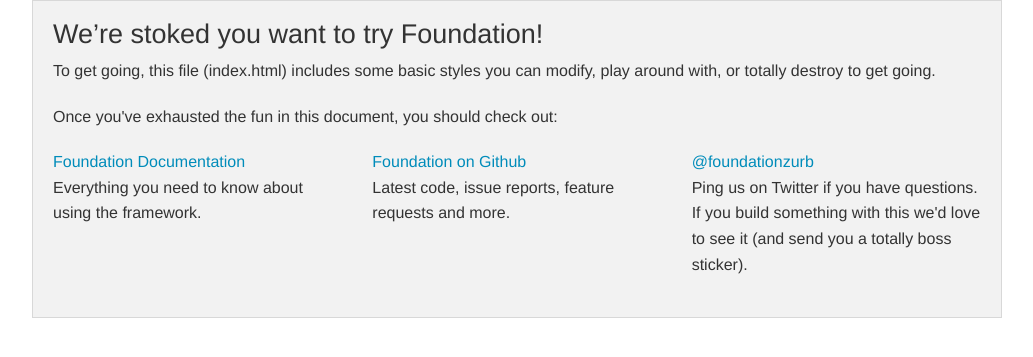
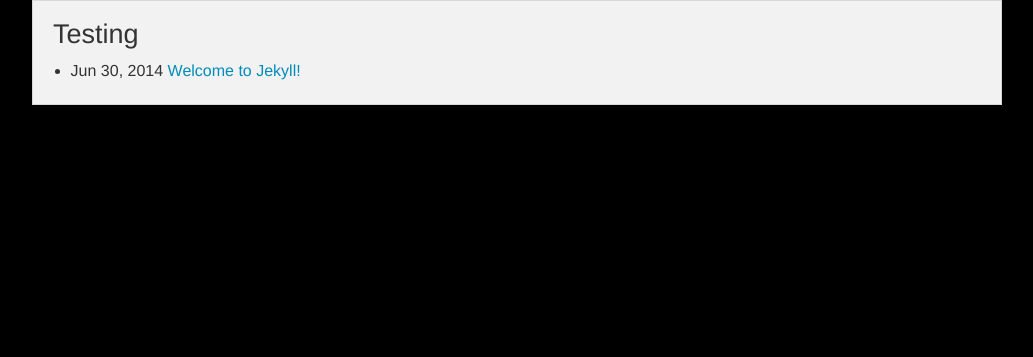
Before and after one commit to mikpou/mikpou.github.io, a Jekyll site: the page built from index.html, in a window 1280 px wide. Shown: the top 357 px of the page, without its empty margins (123-1156 px from the left). Built offline with Jekyll 4.4.1, drawn with Linux system fonts in a browser that asks for light colours.

Commit message:
Load post

```diff
--- a/_includes/footer.html
+++ b/_includes/footer.html
@@ -1,61 +1,11 @@
 <footer class="site-footer">
 
-  <div class="wrap">
+</footer>
 
-    <h2 class="footer-heading">{{ site.title }}</h2>
 
-    <div class="footer-col-1 column">
-      <ul>
-        <li>{{ site.title }}</li>
-        <li><a href="mailto:{{ site.email }}">{{ site.email }}</a></li>
-      </ul>
-    </div>
 
-    <div class="footer-col-2 column">
-      <ul>
-        {% if site.github_username %}<li>
-          <a href="https://github.com/{{ site.github_username }}">
-            <span class="icon github">
-              <svg version="1.1" class="github-icon-svg" xmlns="http://www.w3.org/2000/svg" xmlns:xlink="http://www.w3.org/1999/xlink" x="0px" y="0px"
-                 viewBox="0 0 16 16" enable-background="new 0 0 16 16" xml:space="preserve">
-                <path fill-rule="evenodd" clip-rule="evenodd" fill="#C2C2C2" d="M7.999,0.431c-4.285,0-7.76,3.474-7.76,7.761
-                c0,3.428,2.223,6.337,5.307,7.363c0.388,0.071,0.53-0.168,0.53-0.374c0-0.184-0.007-0.672-0.01-1.32
-                c-2.159,0.469-2.614-1.04-2.614-1.04c-0.353-0.896-0.862-1.135-0.862-1.135c-0.705-0.481,0.053-0.472,0.053-0.472
-                c0.779,0.055,1.189,0.8,1.189,0.8c0.692,1.186,1.816,0.843,2.258,0.645c0.071-0.502,0.271-0.843,0.493-1.037
-                C4.86,11.425,3.049,10.76,3.049,7.786c0-0.847,0.302-1.54,0.799-2.082C3.768,5.507,3.501,4.718,3.924,3.65
-                c0,0,0.652-0.209,2.134,0.796C6.677,4.273,7.34,4.187,8,4.184c0.659,0.003,1.323,0.089,1.943,0.261
-                c1.482-1.004,2.132-0.796,2.132-0.796c0.423,1.068,0.157,1.857,0.077,2.054c0.497,0.542,0.798,1.235,0.798,2.082
-                c0,2.981-1.814,3.637-3.543,3.829c0.279,0.24,0.527,0.713,0.527,1.437c0,1.037-0.01,1.874-0.01,2.129
-                c0,0.208,0.14,0.449,0.534,0.373c3.081-1.028,5.302-3.935,5.302-7.362C15.76,3.906,12.285,0.431,7.999,0.431z"/>
-              </svg>
-            </span>
-            <span class="username">{{ site.github_username }}</span>
-          </a>
-        </li>{% endif %}
-        {% if site.twitter_username %}<li>
-          <a href="https://twitter.com/{{ site.twitter_username }}">
-            <span class="icon twitter">
-              <svg version="1.1" class="twitter-icon-svg" xmlns="http://www.w3.org/2000/svg" xmlns:xlink="http://www.w3.org/1999/xlink" x="0px" y="0px"
-                 viewBox="0 0 16 16" enable-background="new 0 0 16 16" xml:space="preserve">
-                <path fill="#C2C2C2" d="M15.969,3.058c-0.586,0.26-1.217,0.436-1.878,0.515c0.675-0.405,1.194-1.045,1.438-1.809
-                c-0.632,0.375-1.332,0.647-2.076,0.793c-0.596-0.636-1.446-1.033-2.387-1.033c-1.806,0-3.27,1.464-3.27,3.27
-                c0,0.256,0.029,0.506,0.085,0.745C5.163,5.404,2.753,4.102,1.14,2.124C0.859,2.607,0.698,3.168,0.698,3.767
-                c0,1.134,0.577,2.135,1.455,2.722C1.616,6.472,1.112,6.325,0.671,6.08c0,0.014,0,0.027,0,0.041c0,1.584,1.127,2.906,2.623,3.206
-                C3.02,9.402,2.731,9.442,2.433,9.442c-0.211,0-0.416-0.021-0.615-0.059c0.416,1.299,1.624,2.245,3.055,2.271
-                c-1.119,0.877-2.529,1.4-4.061,1.4c-0.264,0-0.524-0.015-0.78-0.046c1.447,0.928,3.166,1.469,5.013,1.469
-                c6.015,0,9.304-4.983,9.304-9.304c0-0.142-0.003-0.283-0.009-0.423C14.976,4.29,15.531,3.714,15.969,3.058z"/>
-              </svg>
-            </span>
-            <span class="username">{{ site.twitter_username }}</span>
-          </a>
-        </li>{% endif %}
-      </ul>
-    </div>
-
-    <div class="footer-col-3 column">
-      <p class="text">{{ site.description }}</p>
-    </div>
-
-  </div>
-
-</footer>
+    <script src="bower_components/jquery/dist/jquery.min.js"></script>
+    <script src="bower_components/foundation/js/foundation.min.js"></script>
+    <script src="js/app.js"></script>
+  </body>
+</html>
--- a/_includes/head.html
+++ b/_includes/head.html
@@ -1,12 +1,9 @@
-<head>
-    <meta charset="utf-8">
+  <head>
+    <meta charset="utf-8" />
     <meta http-equiv="X-UA-Compatible" content="IE=edge">
-    <title>{% if page.title %}{{ page.title }}{% else %}{{ site.title }}{% endif %}</title>
-    <meta name="viewport" content="width=device-width">
-    <meta name="description" content="{{ site.description }}">
-    <link rel="canonical" href="{{ page.url | replace:'index.html','' | prepend: site.baseurl | prepend: site.url }}">
-
-    <!-- Custom CSS -->
-    <link rel="stylesheet" href="{{ "/css/main.css" | prepend: site.baseurl }}">
-
-</head>
+    <meta name="viewport" content="width=device-width, initial-scale=1.0" />
+    <title>Dobranoc</title>
+    <link rel="stylesheet" href="css/app.css" />
+    <script src="bower_components/jquery/dist/jquery.js"></script>
+    <script src="bower_components/modernizr/modernizr.js"></script>
+  </head>
--- a/_includes/header.html
+++ b/_includes/header.html
@@ -1,6 +1,6 @@
 <header class="site-header">
 
-  <div class="wrap">
+  <!-- <div class="wrap">
 
     <a class="site-title" href="{{ site.baseurl }}/">{{ site.title }}</a>
 
@@ -23,6 +23,6 @@
       </div>
     </nav>
 
-  </div>
+  </div> -->
 
 </header>
--- /dev/null
+++ b/_layouts/index.html
@@ -0,0 +1,19 @@
+<!doctype html>
+<html class="no-js" lang="en">
+
+  {% include head.html %}
+
+    <body>
+
+    {% include header.html %}
+
+    <div class="page-content">
+      <div class="wrap">
+      {{ content }}
+      </div>
+    </div>
+
+    {% include footer.html %}
+
+    </body>
+</html>
--- a/_layouts/post.html
+++ b/_layouts/post.html
@@ -1,5 +1,5 @@
 ---
-layout: default
+layout: index
 ---
 <div class="post">
 
--- /dev/null
+++ b/css/styles.css
@@ -0,0 +1,6 @@
+body {
+  background: black;
+  margin: 0;
+  padding: 0; }
+
+/*# sourceMappingURL=styles.css.map */
--- a/index.html
+++ b/index.html
@@ -1,21 +1,21 @@
-<!doctype html>
-<html class="no-js" lang="en">
-  <head>
-    <meta charset="utf-8" />
-    <meta name="viewport" content="width=device-width, initial-scale=1.0" />
-    <title>Dobranoc</title>
-    <link rel="stylesheet" href="css/app.css" />
-    <script src="bower_components/modernizr/modernizr.js"></script>
-  </head>
-  <body>
+---
+layout: index
+---
 
     <div class="row">
       <div class="large-12 columns">
         <div class="panel">
-          <h3>We&rsquo;re stoked you want to try Foundation! </h3>
-          <p>To get going, this file (index.html) includes some basic styles you can modify, play around with, or totally destroy to get going.</p>
-          <p>Once you've exhausted the fun in this document, you should check out:</p>
-          <div class="row">
+          <h3>Testing</h3>
+          <ul class="posts">
+            {% for post in site.posts %}
+              <li>
+                <span class="post-date">{{ post.date | date: "%b %-d, %Y" }}</span>
+                <a class="post-link" href="{{ post.url | prepend: site.baseurl }}">{{ post.title }}</a>
+                <div class="post-content"></div>
+              </li>
+            {% endfor %}
+          </ul>
+          <!-- <div class="row">
             <div class="large-4 medium-4 columns">
           <p><a href="http://foundation.zurb.com/docs">Foundation Documentation</a><br />Everything you need to know about using the framework.</p>
         </div>
@@ -25,15 +25,7 @@
             <div class="large-4 medium-4 columns">
               <p><a href="http://twitter.com/foundationzurb">@foundationzurb</a><br />Ping us on Twitter if you have questions. If you build something with this we'd love to see it (and send you a totally boss sticker).</p>
             </div>
-          </div>
+          </div> -->
         </div>
       </div>
     </div>
-
-
-
-    <script src="bower_components/jquery/dist/jquery.min.js"></script>
-    <script src="bower_components/foundation/js/foundation.min.js"></script>
-    <script src="js/app.js"></script>
-  </body>
-</html>
--- a/js/app.js
+++ b/js/app.js
@@ -1,3 +1,11 @@
 // Foundation JavaScript
 // Documentation can be found at: http://foundation.zurb.com/docs
 $(document).foundation();
+$(document).ready(function() {
+
+	$("ul.posts li a.post-link").on('click', function(e) {
+		e.preventDefault();
+		$(this).siblings(".post-content").load($(this).attr("href"), ".post");
+		// return false;
+	});
+});
```
Also changed, not shown: scss/app.scss (deleted, +0 -40 lines), css/app.css, 3 other files.
